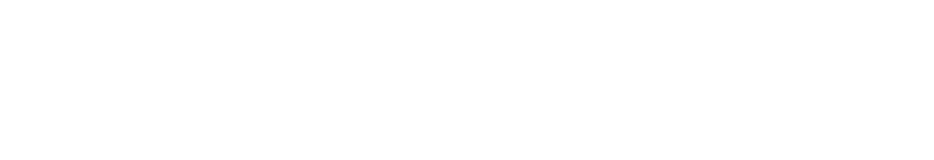
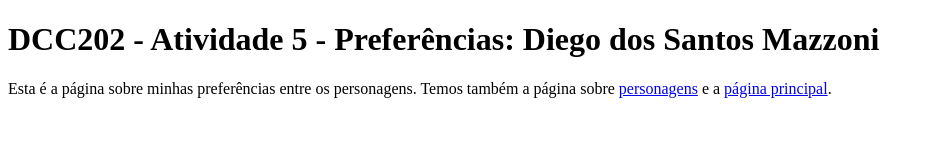
Before and after one commit to ufjf-dcc202/ufjf-dcc202-2023-3-a-atv5-DiegoSMazzoni, a website: page preferencias.html in a window 1280 px wide. Shown: the whole page, without its empty margins (0-934 px from the left). Drawn offline with Linux system fonts and the light colour scheme.

Commit message:
insere paragrafo com links

```diff
--- a/preferencias.html
+++ b/preferencias.html
@@ -6,6 +6,9 @@
     <title>DCC202 - Atividade 5 - Preferências: Diego dos Santos Mazzoni</title>
 </head>
 <body>
-
+    <main>
+        <h1>DCC202 - Atividade 5 - Preferências: Diego dos Santos Mazzoni</h1>
+        <p>Esta é a página sobre minhas preferências entre os personagens. Temos também a página sobre <a href="personagens.html">personagens</a> e a <a href= "index.html">página principal</a>.</p>
+    </main>
 </body>
 </html>
```
